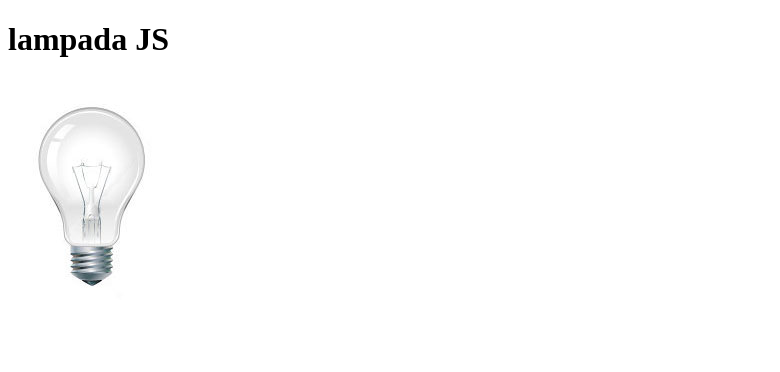
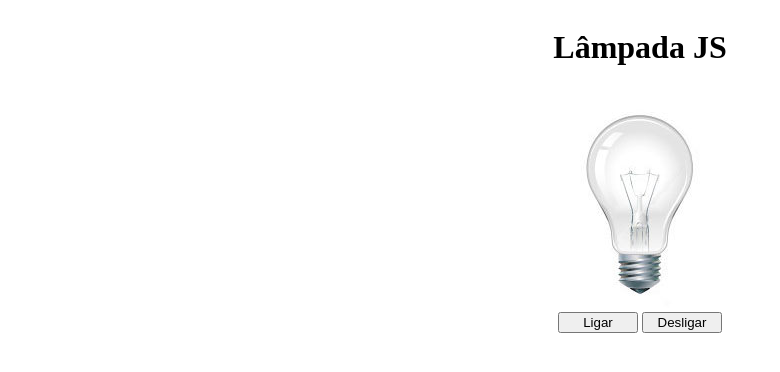
Before and after one commit to JHONPLIQUIS/lampada.js, a plain HTML site: page IMG/index.html in a window 1280 px wide. Shown: the whole page, without its empty margins (0-780 px from the left). Drawn offline with Linux system fonts and the light colour scheme.

Commit message:
Add files via upload

```diff
--- a/IMG/index.html
+++ b/IMG/index.html
@@ -4,13 +4,21 @@
     <meta charset="UTF-8">
     <meta name="viewport" content="width=device-width, initial-scale=1.0">
     <title>lampada JS</title>
+    <link rel="stylesheet" href="./style.css">
 </head>
 <body>
     <header>
-        <h1>lampada JS</h1>
+        <h1>Lâmpada JS</h1>
     </header>
     <main>
-        <img src="./desligada.jpg" alt="lãmpada">
+        <div>
+            <img src="./desligada.jpg" alt="lâmpada" id='lamp'>
+        </div>
+        <div>
+        <button id='turnOn'>Ligar</button>
+        <button id='turnOff'>Desligar</button>
+        </div>
     </main>
+    <script src="./lampada.js"></script>
 </body>
 </html>
--- a/IMG/style.css
+++ b/IMG/style.css
@@ -0,0 +1,11 @@
+header,
+main{
+    display: flex;
+    flex-direction: column;
+    align-items: center;
+
+}
+button{
+    width: 80px;
+
+}
```
Also changed, not shown: 2 other files.
